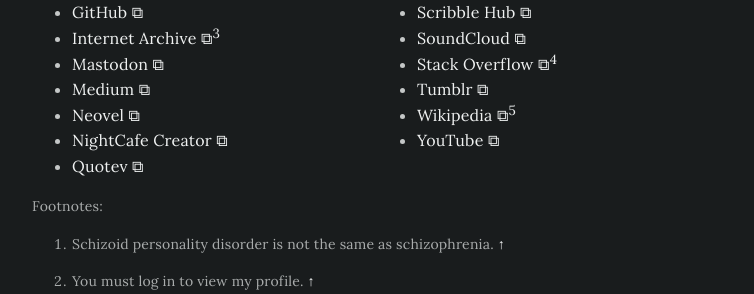
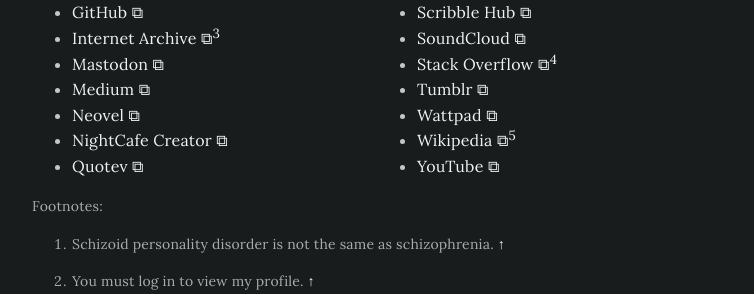
Before and after one commit to schizoidnightmares/schizoidnightmares.com, a Jekyll site: the page built from about.md, in a window 1280 px wide. Shown: the part 464-758 px from the top of the page, without its empty margins (258-1012 px from the left). Built offline with Jekyll 4.4.1, drawn with Linux system fonts in a browser that asks for light colours.

Commit message:
adding wattpad link

```diff
--- a/about.md
+++ b/about.md
@@ -26,6 +26,7 @@
 - <a href="https://soundcloud.com/schizoidnightmares" target="_blank">SoundCloud ⧉</a>
 - <a href="https://stackoverflow.com/users/21422760/schizoid-nightmares" target="_blank">Stack Overflow ⧉</a>[^4]
 - <a href="https://schizoidnightmares.tumblr.com/" target="_blank">Tumblr ⧉</a>
+- <a href="https://www.wattpad.com/user/schizoidnightmares" target="_blank">Wattpad ⧉</a>
 - <a href="https://en.wikipedia.org/wiki/User:SchizoidNightmares" target="_blank">Wikipedia ⧉</a>[^5]
 - <a href="https://www.youtube.com/@schizoidnightmares" target="_blank">YouTube ⧉</a>
 {: .cols2}
```
